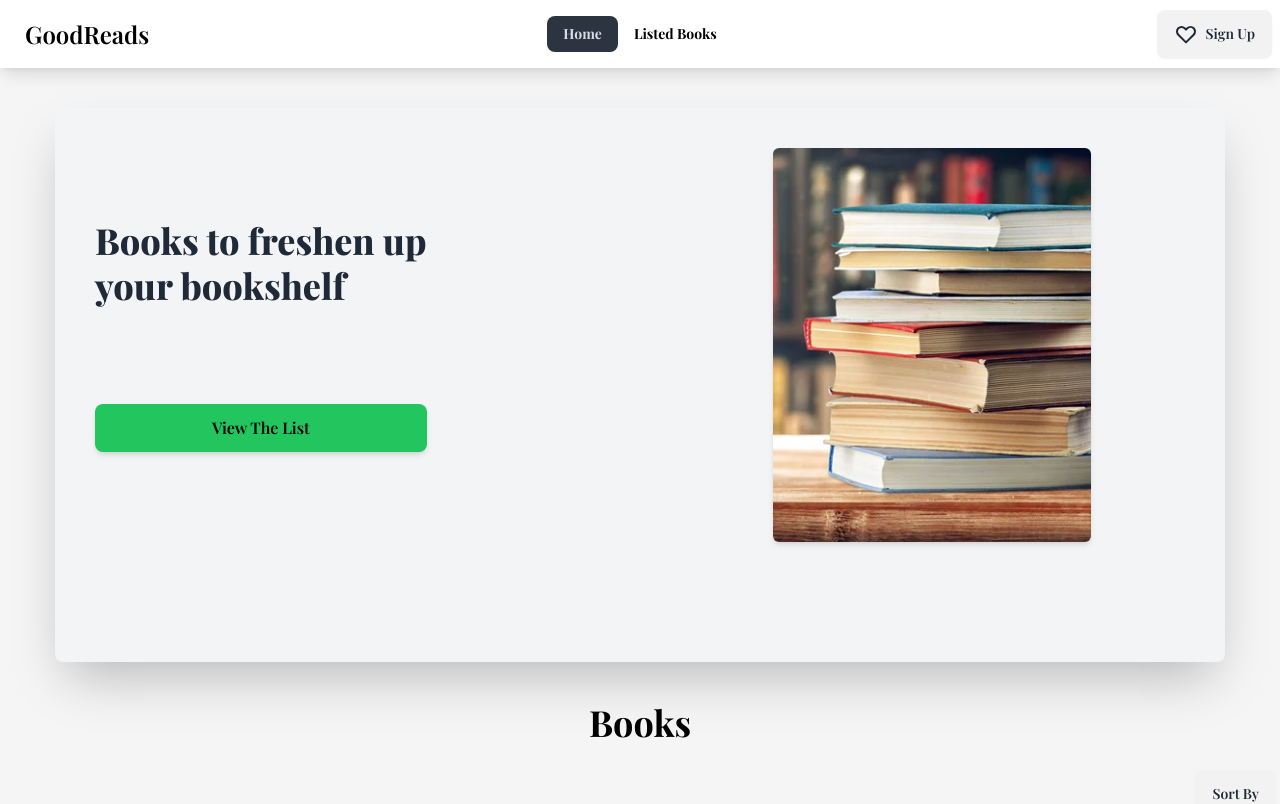
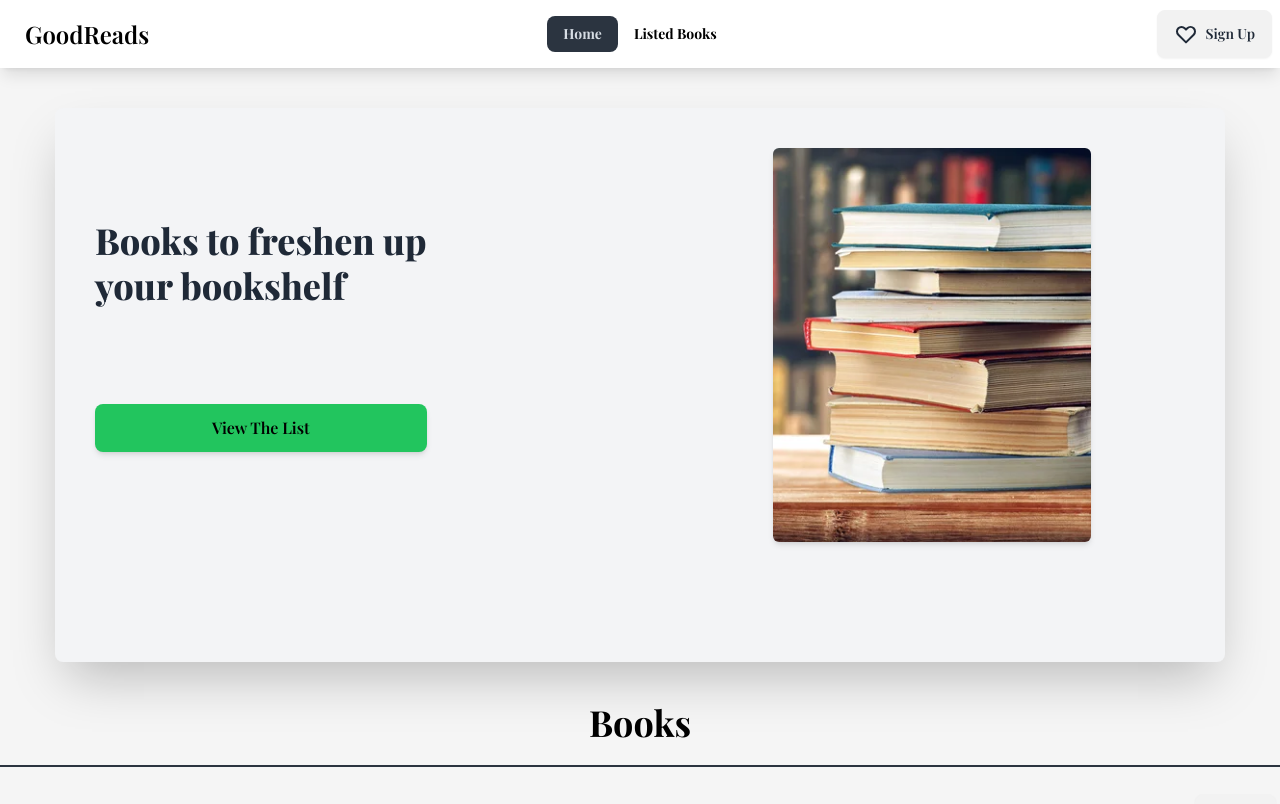
Before and after one commit to MirazZim/GoodReads, a React (Vite) app: page / in a window 1280 px wide. Shown: the top 804 px of the page. Built offline with nearby package versions, Linux system fonts and the light colour scheme; a web font is replaced by a local one.

Commit message:
Final Push before deployment

```diff
--- a/src/Components/Books/Books.jsx
+++ b/src/Components/Books/Books.jsx
@@ -33,12 +33,13 @@ const Books = () => {
 
     return (
         <div>
+            {/* <div className="divider"></div> */}
             <h2 className="text-4xl font-bold text-center text-black">Books</h2>
-            <br />
+            <div className="divider divider-neutral"></div>
             <div className="flex items-center justify-end">
                 <div className="dropdown">
                     <div tabIndex={0} role="button" className="btn m-1 ">
-                        {sort ? `Sort by: ${sort}` : "Sort By"}
+                        {sort ? `Sort by: ${sort}` : "Sort By "}
                     </div>
                     <ul
                         tabIndex={0}
@@ -62,6 +63,7 @@ const Books = () => {
                     <Book book={book} key={book.bookId}></Book>
                 ))}
             </div>
+            <br />
         </div>
     );
 };
```
